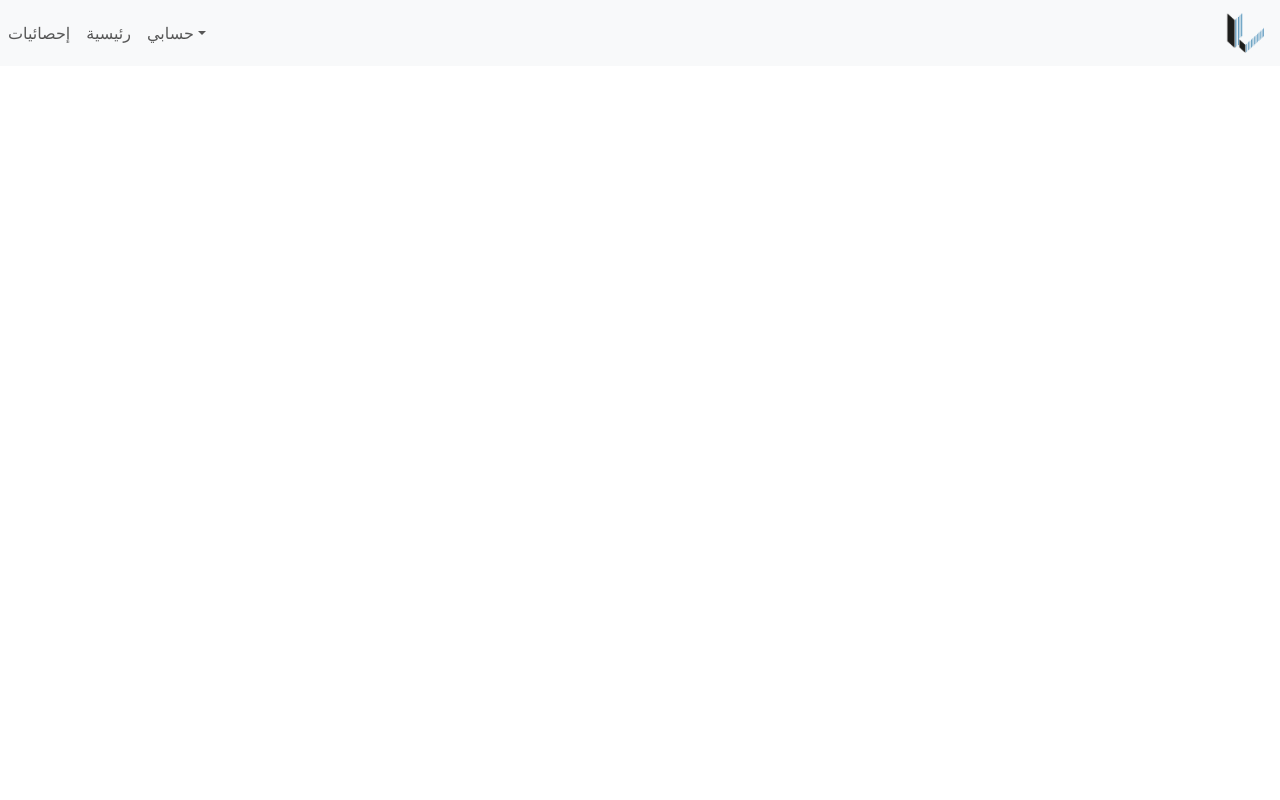
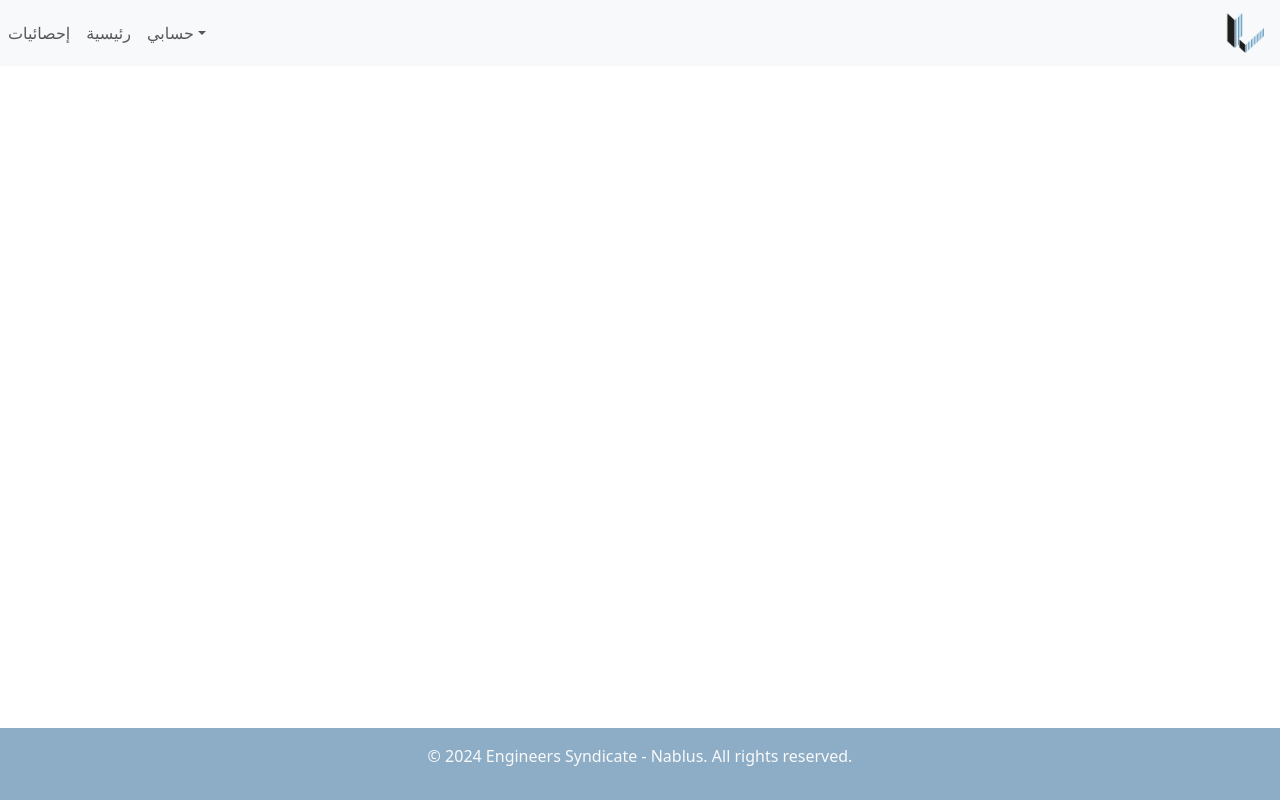
Before and after one commit to NourAyyoub/Engineers-Syndicate, a React (Vite) app in the folder app/: page / in a window 1280 px wide. Built offline with nearby package versions, Linux system fonts and the light colour scheme.

Commit message:
crate footer

```diff
--- /dev/null
+++ b/app/src/components/FooterFile/Footer.jsx
@@ -0,0 +1,20 @@
+import { Container, Row, Col } from "react-bootstrap";
+export default function Footer() {
+  const year = new Date().getFullYear();
+  return (
+    <footer
+      style={{ background: "#8dadc6" }}
+      className=" text-light py-3 fixed-bottom"
+    >
+      <Container>
+        <Row>
+          <Col xs={12} className="text-center">
+            <p>
+              &copy; {year} Engineers Syndicate - Nablus. All rights reserved.
+            </p>
+          </Col>
+        </Row>
+      </Container>
+    </footer>
+  );
+}
--- a/app/src/main.jsx
+++ b/app/src/main.jsx
@@ -1,10 +1,12 @@
 import React from "react";
 import ReactDOM from "react-dom/client";
 import App from "./App.jsx";
+import Footer from "./components/FooterFile/Footer.jsx";
 import "./index.css";
 
 ReactDOM.createRoot(document.getElementById("root")).render(
   <React.StrictMode>
     <App />
+    <Footer />
   </React.StrictMode>
 );
```
